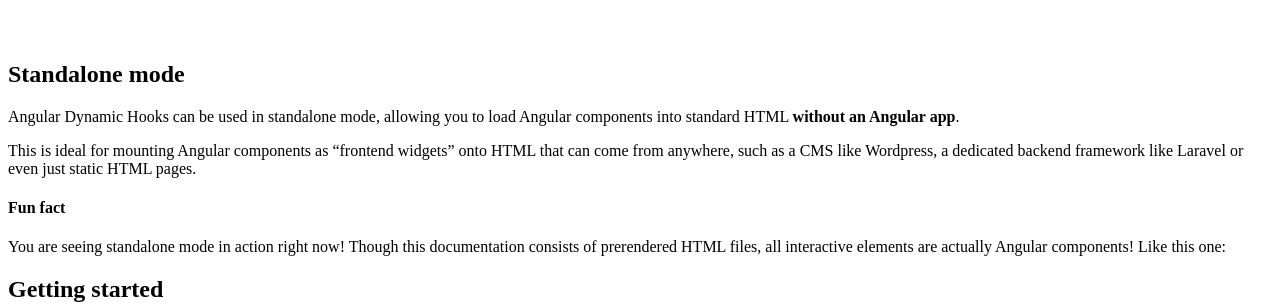
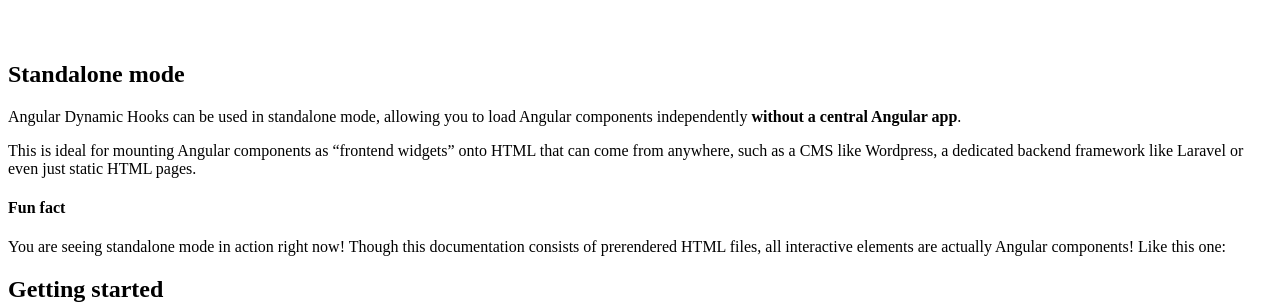
Before and after one commit to Angular-Dynamic-Hooks/Documentation, a Jekyll site: the page built from guide/standalone-mode.md, in a window 1280 px wide and 900 px high, scrolled down 16706 px. Shown: the part 152-456 px from the top of the window. Built offline with Jekyll 4.4.1, drawn with Linux system fonts in a browser that asks for light colours.

Commit message:
Adjusted standalone page text

```diff
--- a/guide/standalone-mode.md
+++ b/guide/standalone-mode.md
@@ -8,7 +8,7 @@ description: With standalone mode, you can mount Angular components directly int
   <h1 class="page-title-text">Standalone mode</h1>
 </div>
 
-Angular Dynamic Hooks can be used in standalone mode, allowing you to load Angular components into standard HTML **without an Angular app**.
+Angular Dynamic Hooks can be used in standalone mode, allowing you to load Angular components independently **without a central Angular app**.
 
 This is ideal for mounting Angular components as "frontend widgets" onto HTML that can come from anywhere, such as a CMS like Wordpress, a dedicated backend framework like Laravel or even just static HTML pages.
 
```
